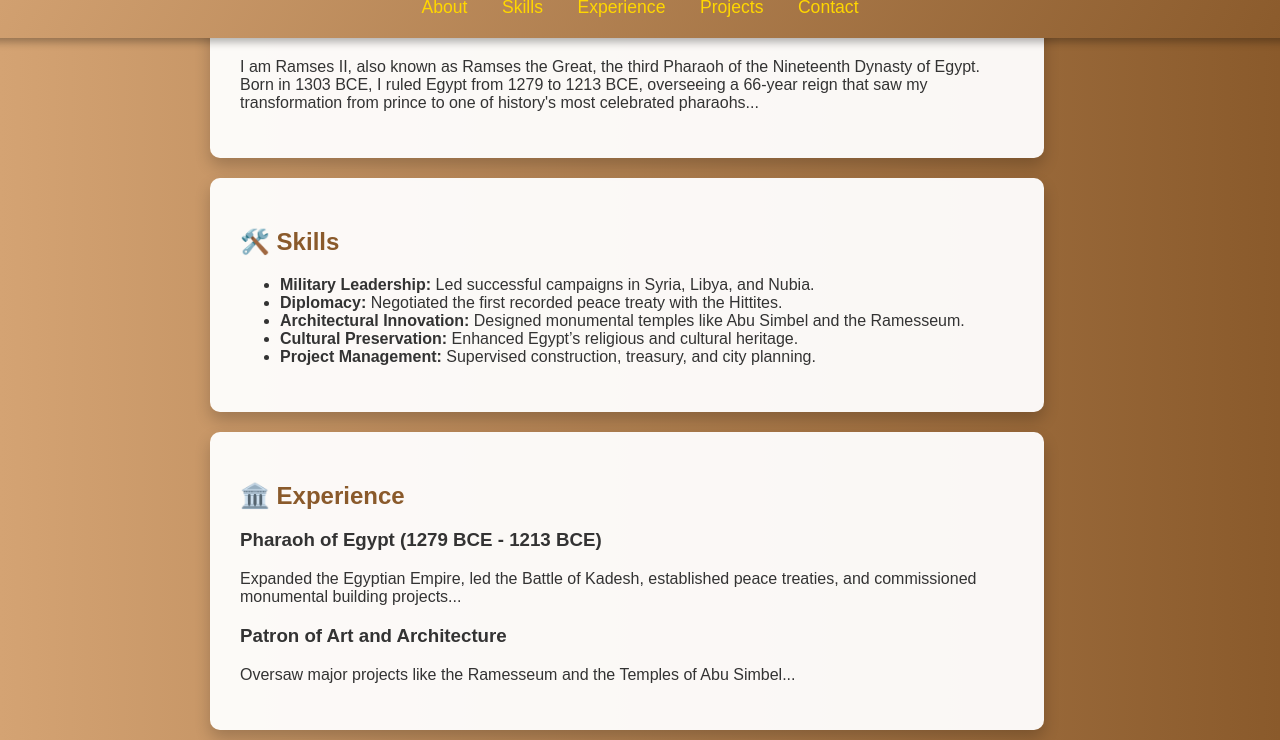
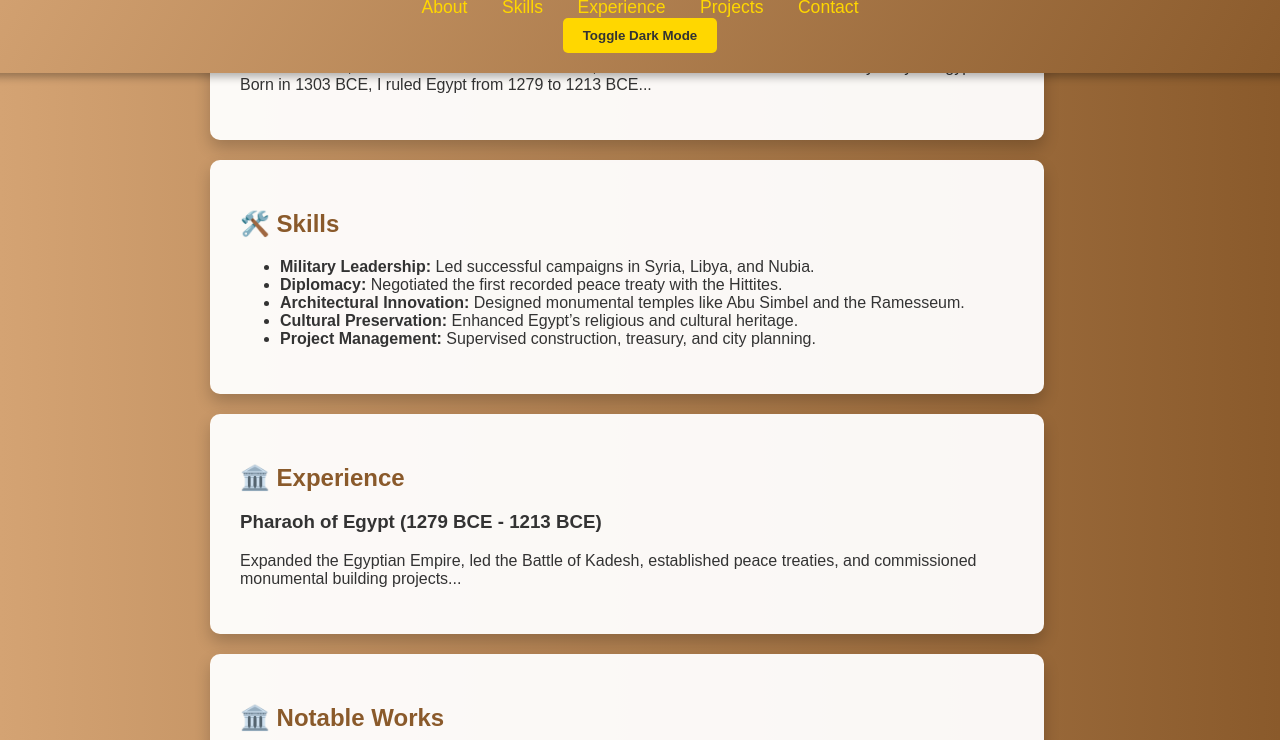
Before and after one commit to PalaashBatra/Ramses-II, a plain HTML site: page index.html in a window 1280 px wide. Shown: the part 60-800 px from the top of the page. Drawn offline with Linux system fonts and the light colour scheme.

Commit message:
Update index.html

```diff
--- a/index.html
+++ b/index.html
@@ -16,12 +16,13 @@
             <a href="#projects">Projects</a>
             <a href="#contact">Contact</a>
         </nav>
+        <button id="theme-toggle">Toggle Dark Mode</button>
     </header>
 
     <main>
         <section id="about" class="card">
             <h2>👑 About Me</h2>
-            <p>I am Ramses II, also known as Ramses the Great, the third Pharaoh of the Nineteenth Dynasty of Egypt. Born in 1303 BCE, I ruled Egypt from 1279 to 1213 BCE, overseeing a 66-year reign that saw my transformation from prince to one of history's most celebrated pharaohs...</p>
+            <p>I am Ramses II, also known as Ramses the Great, the third Pharaoh of the Nineteenth Dynasty of Egypt. Born in 1303 BCE, I ruled Egypt from 1279 to 1213 BCE...</p>
         </section>
 
         <section id="skills" class="card">
@@ -39,8 +40,6 @@
             <h2>🏛️ Experience</h2>
             <h3>Pharaoh of Egypt (1279 BCE - 1213 BCE)</h3>
             <p>Expanded the Egyptian Empire, led the Battle of Kadesh, established peace treaties, and commissioned monumental building projects...</p>
-            <h3>Patron of Art and Architecture</h3>
-            <p>Oversaw major projects like the Ramesseum and the Temples of Abu Simbel...</p>
         </section>
 
         <section id="projects" class="card">
```
